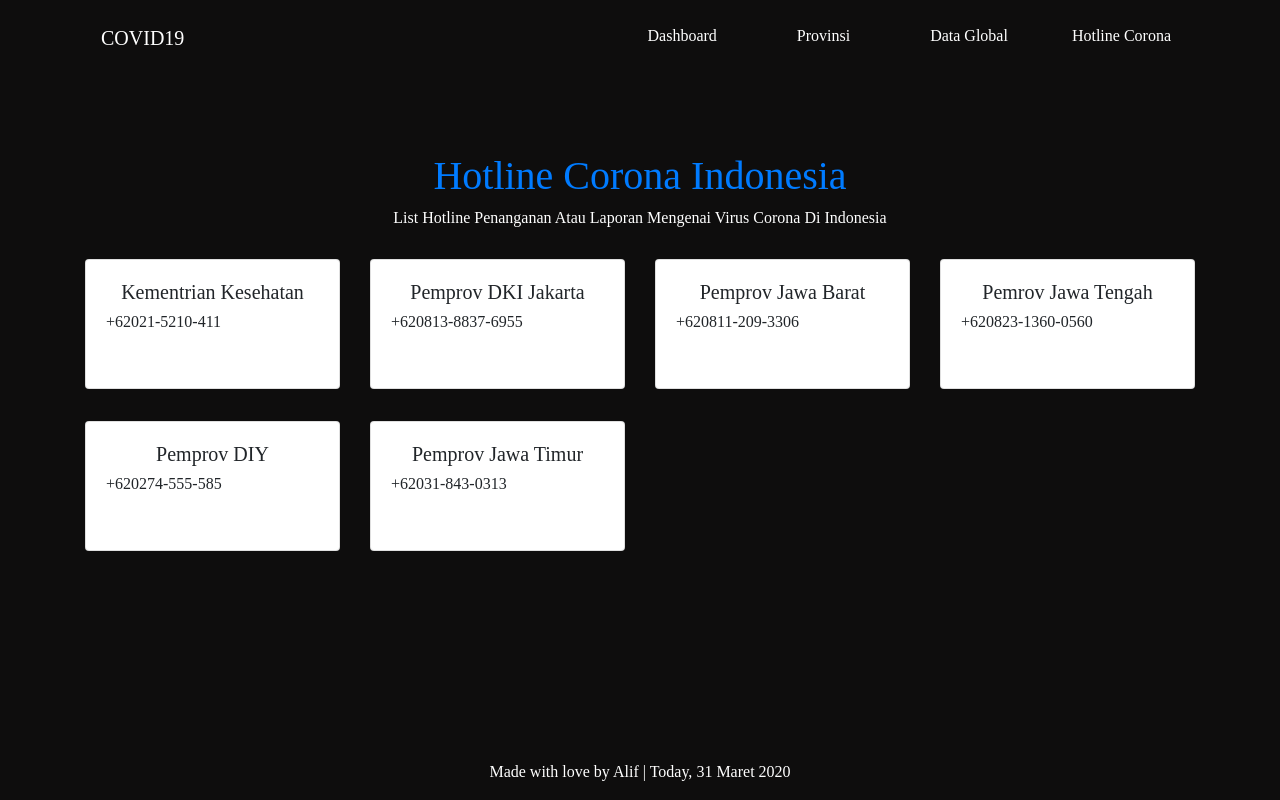
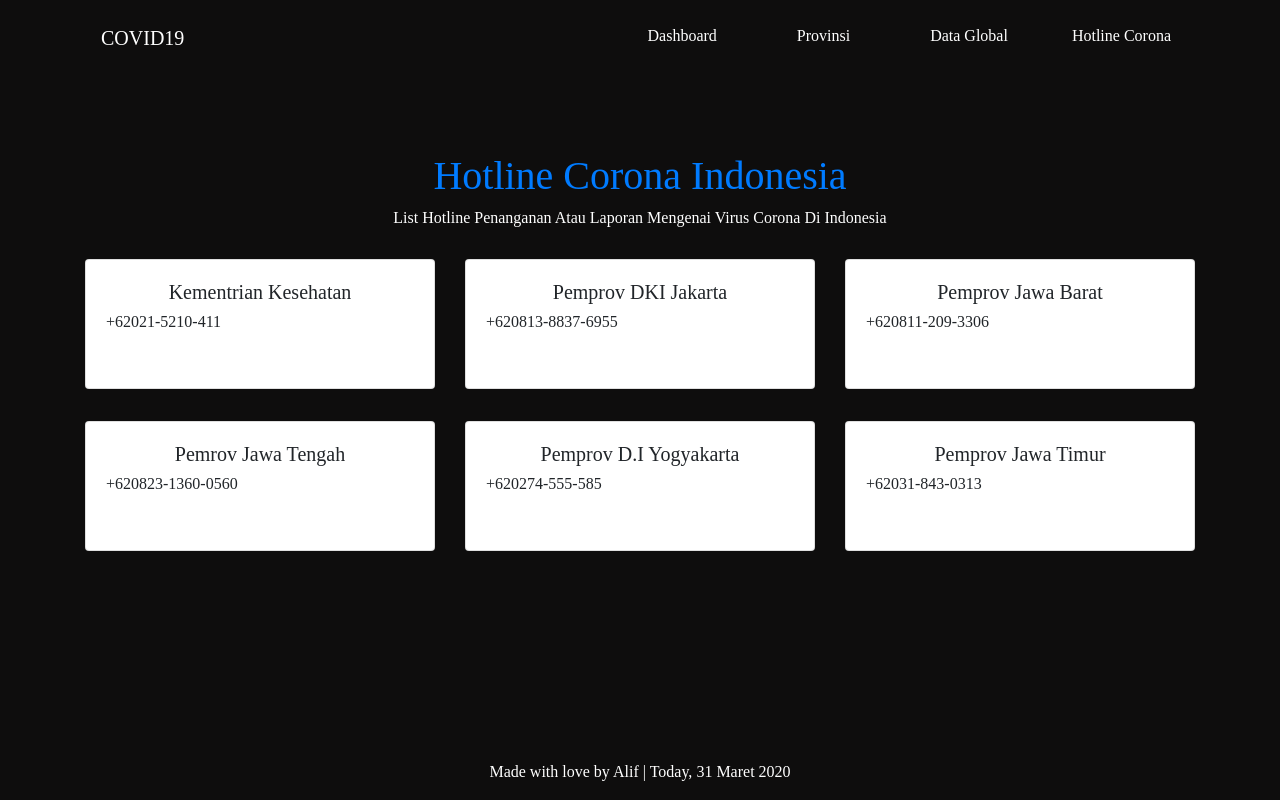
Before and after one commit to dzikrialifa/covid19, a React (Create React App) app: page /hotline in a window 1280 px wide. Built offline with nearby package versions, Linux system fonts and the light colour scheme.

Commit message:
Hotline page

```diff
--- a/src/container/Hotline.jsx
+++ b/src/container/Hotline.jsx
@@ -9,7 +9,7 @@ export default class Hotline extends React.Component {
             {id:2,name: "Pemprov DKI Jakarta", telp: "0813-8837-6955"},
             {id:3,name: "Pemprov Jawa Barat", telp: "0811-209-3306"},
             {id:4,name: "Pemrov Jawa Tengah", telp: "0823-1360-0560"},
-            {id:5,name: "Pemprov DIY", telp: "0274-555-585"},
+            {id:5,name: "Pemprov D.I Yogyakarta", telp: "0274-555-585"},
             {id:6,name: "Pemprov Jawa Timur", telp: "031-843-0313"}
             // {id:7,name: "bali", telp: "31233"},
             // {id:8,name: "kalteng", telp: "12333"},
@@ -24,7 +24,7 @@ export default class Hotline extends React.Component {
         let columns = [];
         this.state.Data.forEach((item,index) => {
             columns.push(
-                <div className="col-md-3 py-2" style={{ clear: (index !== 0 && index % 4 === 0) ? 'both' : 'none' }} key={item.id}>
+                <div className="col-md-4 py-2" style={{ clear: (index !== 0 && index % 4 === 0) ? 'both' : 'none' }} key={item.id}>
                     <ListHotline key={item.id} name={item.name} telp={item.telp} />
                 </div>)
         })
```
